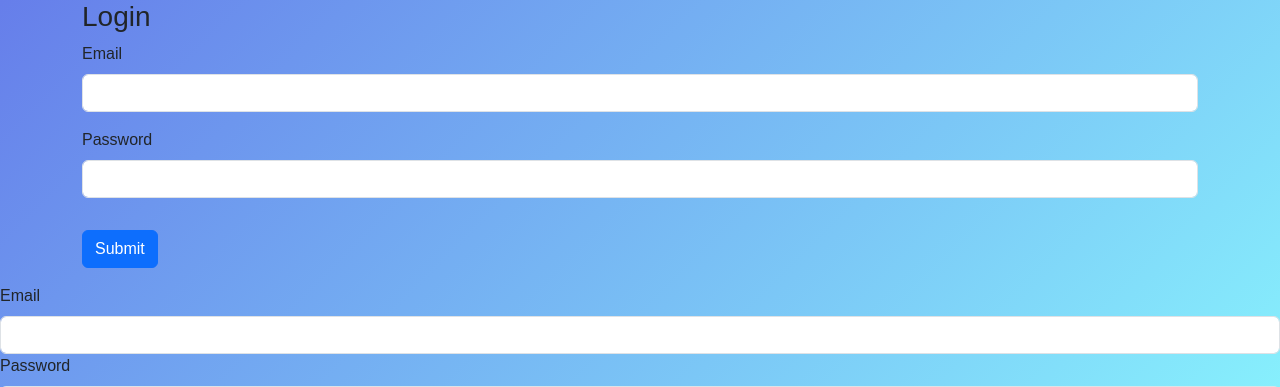
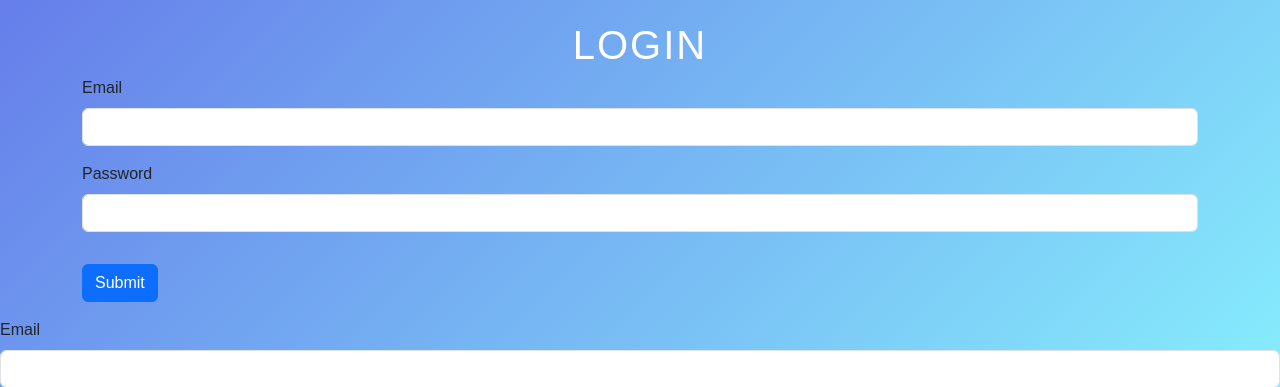
Before and after one commit to HalaKorhani/backend-part, a PHP site: page /Auth/login.php in a window 1280 px wide. Shown: the top 387 px of the page. Run offline with PHP 8.4, Linux system fonts and the light colour scheme.

Commit message:
Add animated login header styling

```diff
--- a/css/login.css
+++ b/css/login.css
@@ -18,3 +18,21 @@ body {
       background: linear-gradient(135deg, rgba(217, 83, 79, 0.7), #89f7fe);
     }
   }
+  h3 {
+    text-align: center;
+    font-size: 40px;
+    color: white;
+    margin-top: 20px;
+    text-transform: uppercase;
+    letter-spacing: 2px;
+    animation: log 1s alternate infinite;
+  }
+
+  @keyframes log {
+    from {
+      transform: translateY(10px);
+    }
+    to {
+      transform: translateY(0);
+    }
+  }
```
